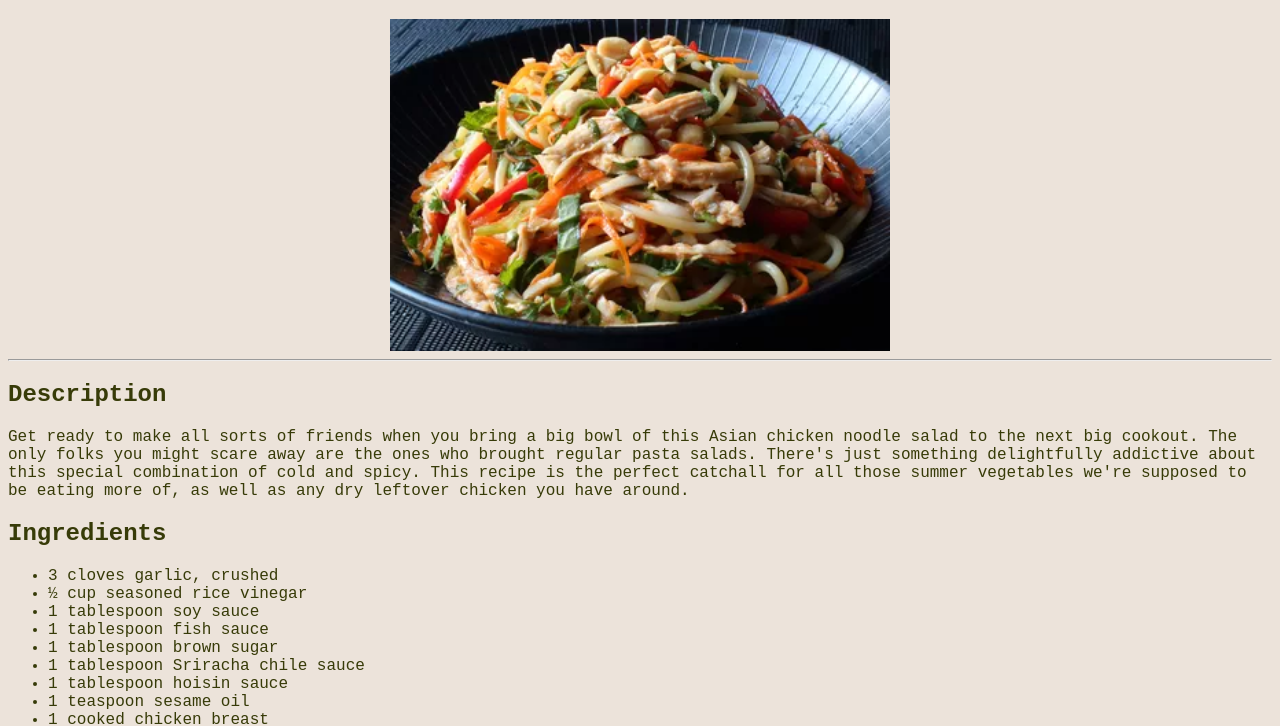
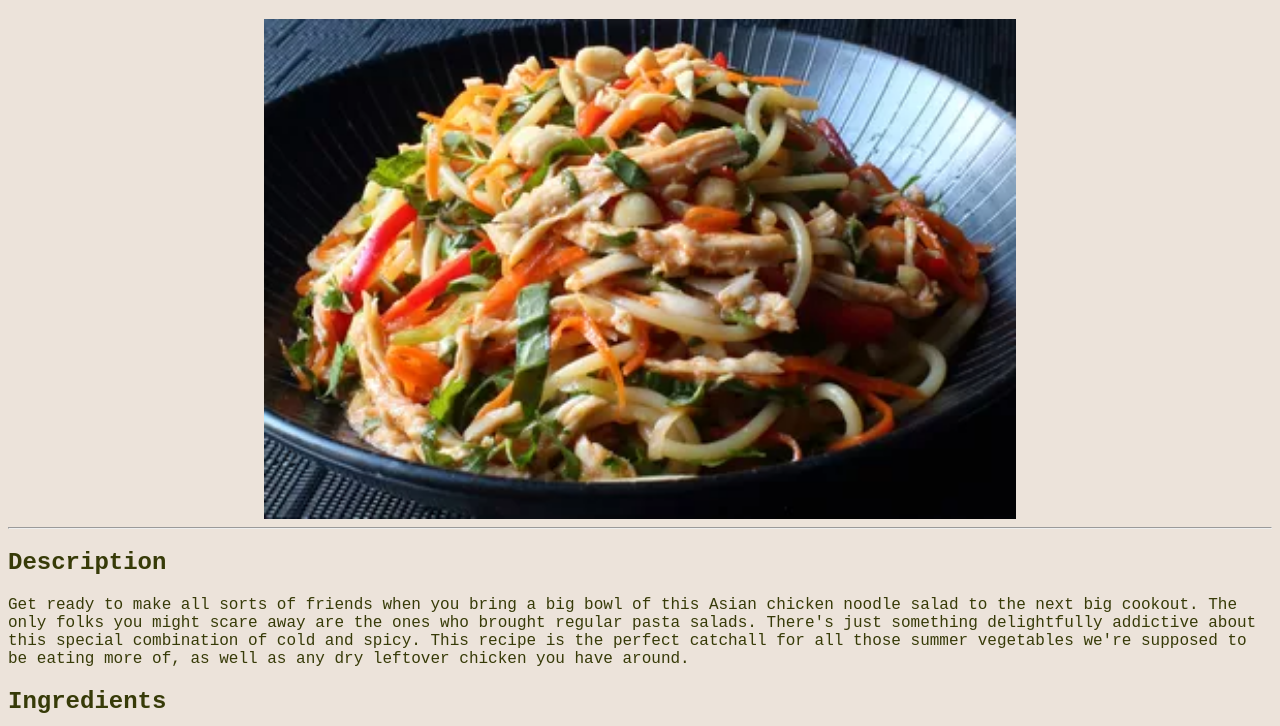
Before and after one commit to Yomsi/odin-recipes, a plain HTML site: page recipes/noodlesalad.html in a window 1280 px wide. Shown: the part 61-787 px from the top of the page. Drawn offline with Linux system fonts and the light colour scheme.

Commit message:
Change the width & height css for img type

```diff
--- a/styles/style.css
+++ b/styles/style.css
@@ -17,6 +17,6 @@ ul.menu{
 img {
     display: block;
     margin: 0 auto;
-    width: 500px;
-    height: auto;
+    width: auto;
+    height: 500px;
 }
```
